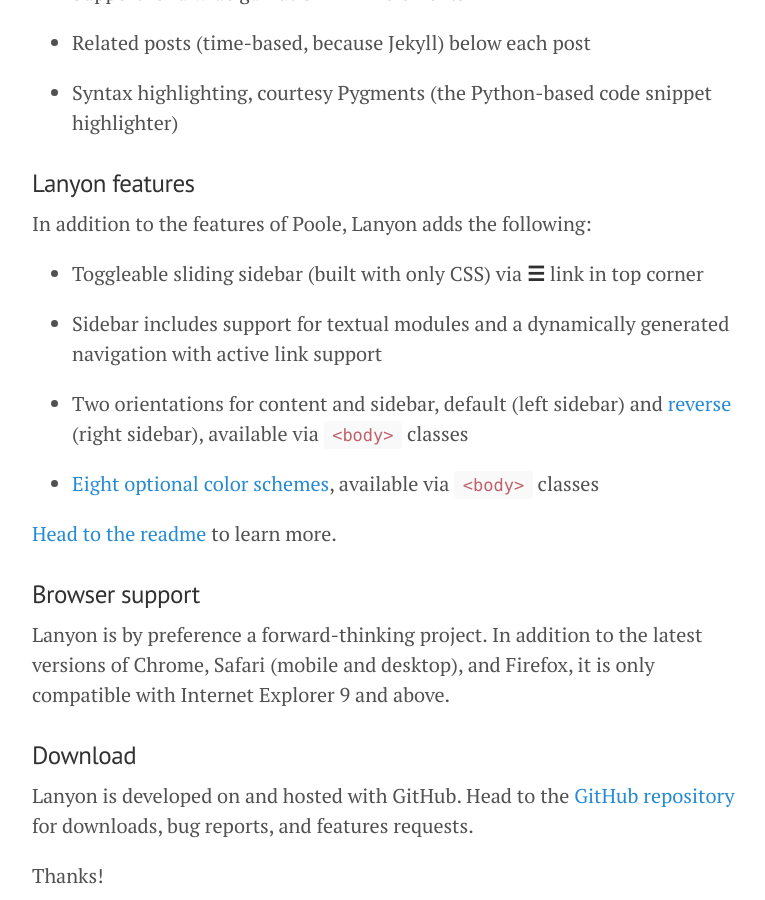
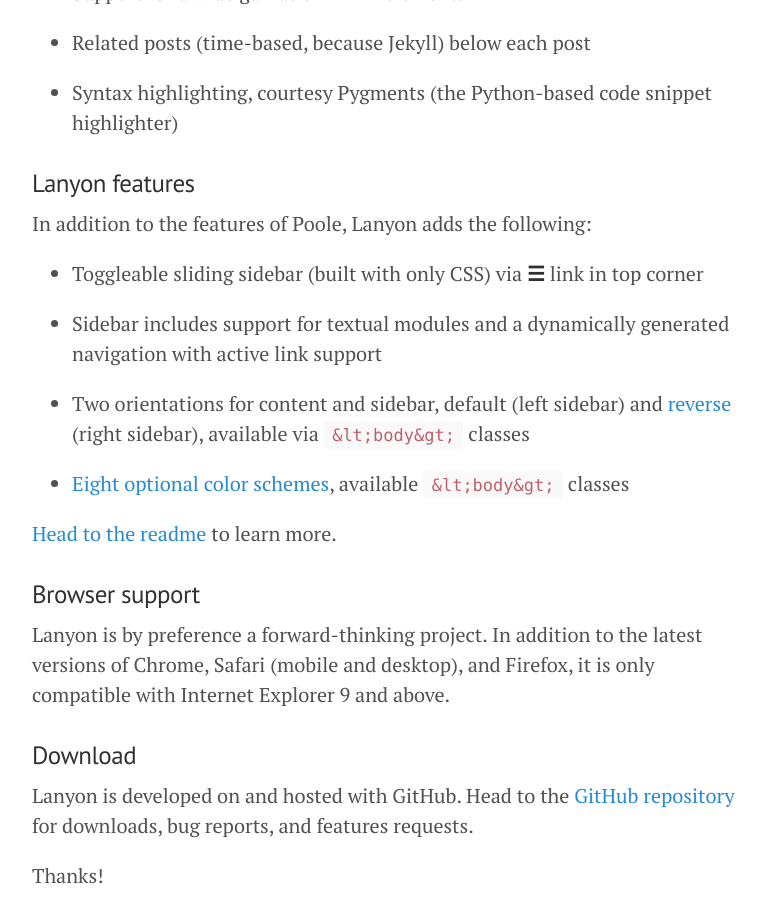
Before and after one commit to MikeTV/PositiveTinker, a Jekyll site: the page built from _posts/2014-01-02-introducing-lanyon.md, in a window 1280 px wide and 900 px high, scrolled down 726 px. Shown: the whole window, without its empty margins (248-1013 px from the left). Built offline with Jekyll 4.4.1, drawn with Linux system fonts in a browser that asks for light colours.

Commit message:
Update from Forestry.io - 2014-01-02-introducing-lanyon.md

```diff
--- a/_posts/2014-01-02-introducing-lanyon.md
+++ b/_posts/2014-01-02-introducing-lanyon.md
@@ -3,6 +3,8 @@
 title: Introducing Lanyon
 date: '2014-01-02T00:00:00.000+00:00'
 ---
+
+
 Test on domain 3
 
 Lanyon is an unassuming [Jekyll](http://jekyllrb.com) theme that places content first by tucking away navigation in a hidden drawer. It's based on [Poole](http://getpoole.com), the Jekyll butler.
@@ -27,13 +29,13 @@
 
 In addition to the features of Poole, Lanyon adds the following:
 
-* Toggleable sliding sidebar (built with only CSS) via **☰** link in top corner
+* Toggleable sli<span style="font-size: 1rem;">ding sid</span><span style="font-size: 1rem;">ebar (built with only CSS) via </span>**☰**<span style="font-size: 1rem;"> link in top corner<br></span>
 
 * Sidebar includes support for textual modules and a dynamically generated navigation with active link support
 
-* Two orientations for content and sidebar, default (left sidebar) and [reverse](https://github.com/poole/lanyon#reverse-layout) (right sidebar), available via `<body>` classes
+* Two orientations for content and sidebar, default (left sidebar) and [reverse](https://github.com/poole/lanyon#reverse-layout) (right sidebar), available via `&lt;body&gt;` classes
 
-* [Eight optional color schemes](https://github.com/poole/lanyon#themes), available via `<body>` classes
+* [Eight optional color schemes](https://github.com/poole/lanyon#themes), available `&lt;body&gt;` classes
 
 [Head to the readme](https://github.com/poole/lanyon#readme) to learn more.
 
```
